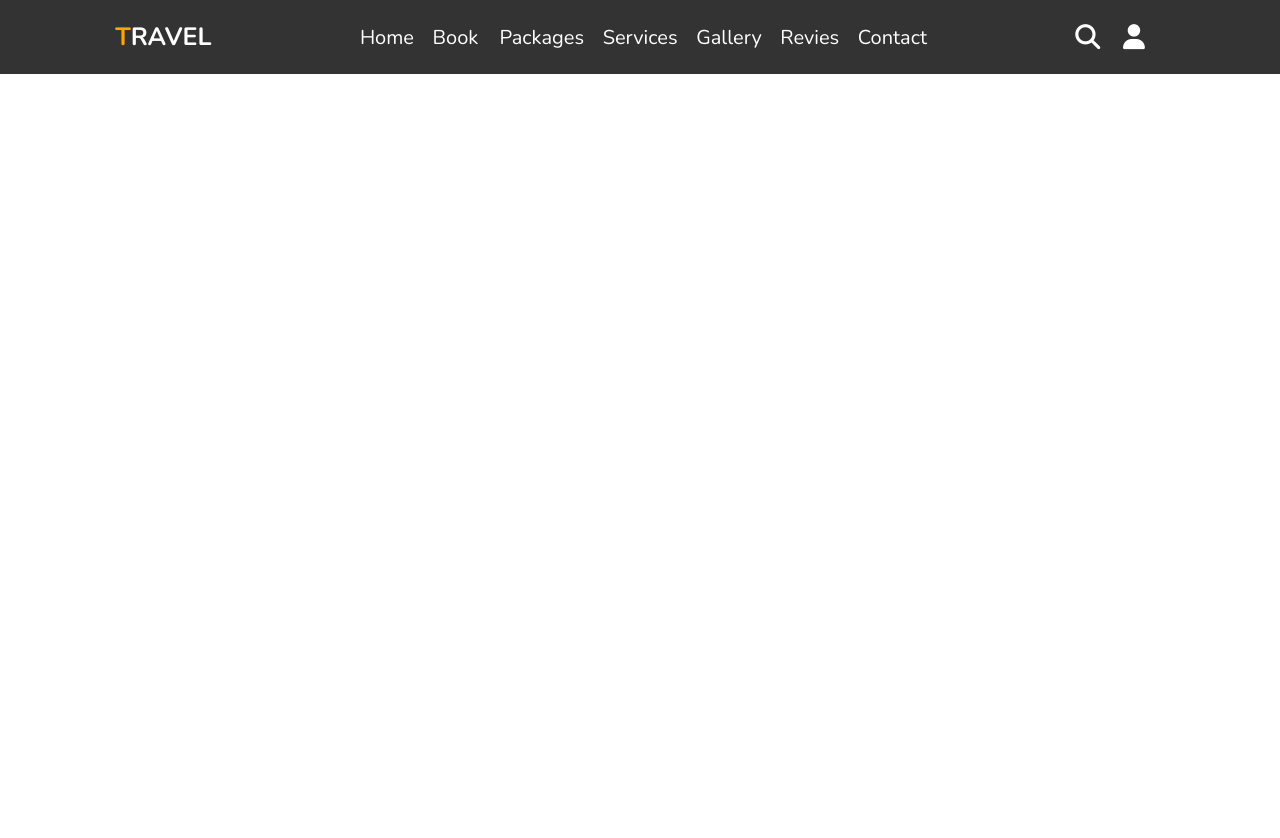
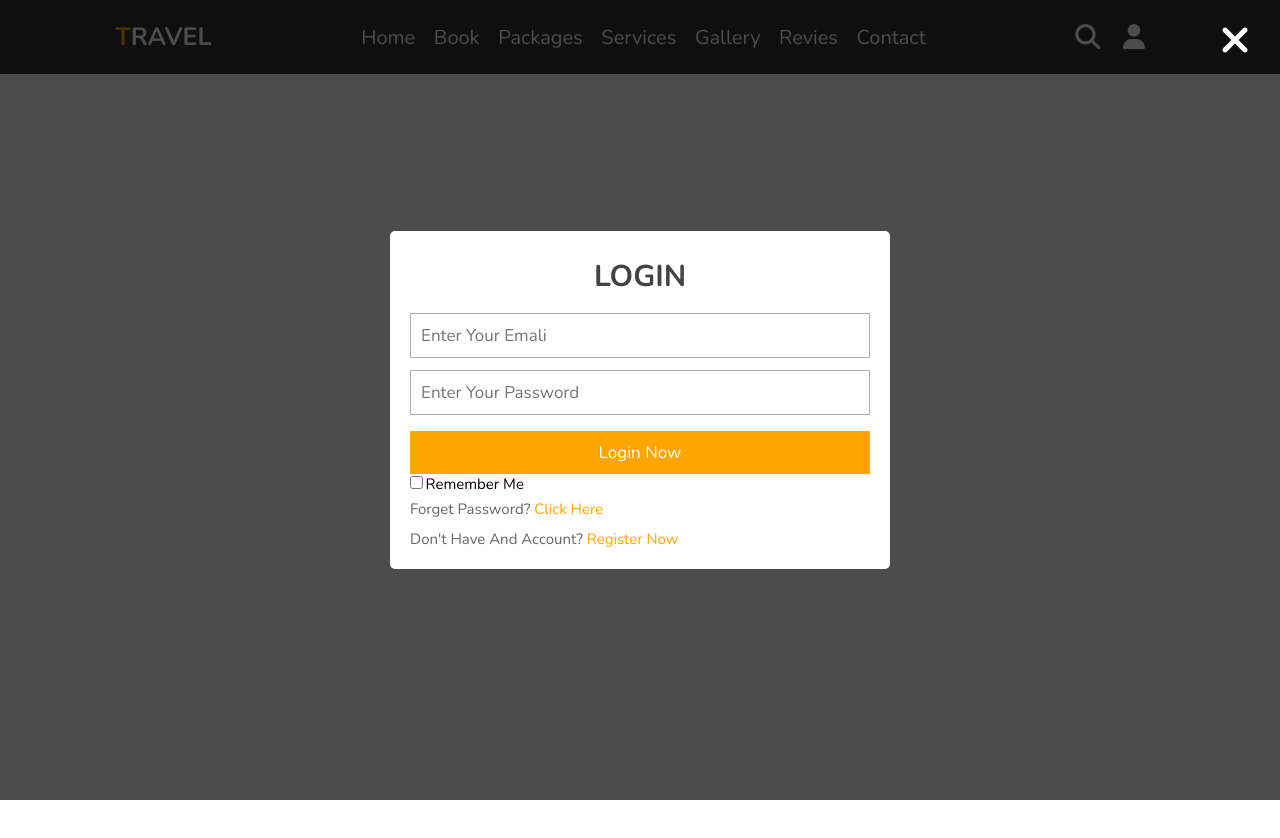
Before and after one commit to harisantoso/indo-travel, a plain HTML site: page index.html in a window 1280 px wide. Both pictures are taken after a click on the icon 1133 px from the left and 36 px from the top of the page. Shown: the top 838 px of the page. After the commit the page ends 800 px from the top, so only its background shows below. Drawn offline with nearby package versions, Linux system fonts and the light colour scheme.

Commit message:
menu bar

```diff
--- a/css/style.css
+++ b/css/style.css
@@ -23,11 +23,29 @@
 
 html {
   font-size: 62.5%;
-  overflow: hidden;
+  overflow-x: hidden;
   scroll-padding-top: 6rem;
   scroll-behavior: smooth;
 }
 
+.btn {
+  display: inline-block;
+  margin-top: 1rem;
+  background: var(--orange);
+  color: #fff;
+  padding: .8rem 3rem;
+  border: .2rem solid var(--orange);
+  cursor: pointer;
+  font-size: 1.7rem;
+}
+
+.btn:hover {
+  /* background: rgba(255, 168, 0, .2); */
+  background: #fff;
+  color: var(--orange);
+}
+
+/* header  */
 header {
   position: fixed;
   top: 0;
@@ -73,7 +91,6 @@ header .icons i:hover {
   color: var(--orange);
 }
 
-
 header .search-bar-container {
   position: absolute;
   top: 100%;
@@ -112,6 +129,158 @@ header .search-bar-container label:hover {
   color: var(--orange);
 }
 
-body {
-  height: 2000rem
+/* header  */
+
+
+/* body {
+  height: 200rem;
+} */
+
+/* login form  */
+.login-form-container {
+  position: fixed;
+  top: -120%;
+  left: 0;
+  z-index: 10000;
+  min-height: 100vh;
+  width: 100%;
+  background-color: rgba(0, 0, 0, .7);
+  display: flex;
+  align-items: center;
+  justify-content: center;
 }
+
+.login-form-container.active {
+  top: 0;
+}
+
+.login-form-container form {
+  margin: 2rem;
+  padding: 1.5rem 2rem;
+  border-radius: .5rem;
+  background: #fff;
+  width: 50rem;
+}
+
+.login-form-container form h3 {
+  font-size: 3rem;
+  color: #444;
+  text-transform: uppercase;
+  text-align: center;
+  padding: 1rem 0;
+}
+
+.login-form-container form .box {
+  width: 100%;
+  padding: 1rem;
+  font-size: 1.7rem;
+  color: #333;
+  margin: .6rem 0;
+  border: .1rem solid rgba(0, 0, 0, .3);
+  text-transform: n;
+}
+
+.login-form-container form .box:focus {
+  background-color: var(--orange);
+}
+
+.login-form-container form remember {
+  margin: 2rem 0;
+}
+
+.login-form-container form label {
+  font-size: 1.5rem;
+}
+
+.login-form-container form .btn {
+  display: block;
+  width: 100%;
+}
+
+.login-form-container form p {
+  padding: .5rem 0;
+  font-size: 1.5rem;
+  color: #666;
+}
+
+.login-form-container form p a {
+  color: var(--orange);
+}
+
+.login-form-container form p a:hover {
+  color: #333;
+  text-decoration: underline;
+}
+
+.login-form-container #form-close {
+  position: absolute;
+  top: 2rem;
+  right: 3rem;
+  font-size: 4rem;
+  color: #fff;
+  cursor: pointer;
+}
+
+/* login form  */
+
+/* menu bar  */
+#menu-bar {
+  color: #fff;
+  border: .1rem solid #fff;
+  border-radius: .5rem;
+  font-size: 3rem;
+  padding: .5rem 1.2rem;
+  cursor: pointer;
+  display: none;
+}
+
+/* menu bar  */
+
+
+/* media queries */
+@media (max-width:1200px) {
+  html {
+    font-size: 55%;
+  }
+}
+
+@media (max-width:911px) {
+  header {
+    padding: 2rem;
+  }
+}
+
+@media (max-width:768px) {
+  #menu-bar {
+    display: initial;
+  }
+
+  header .navbar {
+    position: absolute;
+    top: 100%;
+    right: 0;
+    left: 0;
+    background: #333;
+    border-top: .1rem solid rgba(255, 255, 255, .2);
+    padding: 1rem 2rem;
+    clip-path: polygon(0 0, 100% 0, 100% 0, 0 0);
+  }
+
+  header .navbar a {
+    display: block;
+    background-color: #222;
+    border-radius: .5rem;
+    padding: 1rem;
+    margin: 1rem;
+  }
+}
+
+header .navbar.active {
+  clip-path: polygon(0 0, 100% 0, 100% 100%, 0 100%);
+}
+
+@media (max-width:450px) {
+  html {
+    font-size: 40%;
+  }
+}
--- a/index.html
+++ b/index.html
@@ -17,17 +17,18 @@
 <body>
   <!-- header section starts  -->
   <header>
+    <div id="menu-bar" class="fas fa-bars"></div>
 
     <a href="#" class="logo"><span>T</span>ravel</a>
 
     <nav class="navbar">
       <a href="#home">Home</a>
-      <a href="#book">Book</B>
-        <a href="#packages">Packages</a>
-        <a href="#services">Services</a>
-        <a href="#gallery">Gallery</a>
-        <a href="#revies">Revies</a>
-        <a href="#contact">Contact</a>
+      <a href="#book">Book</a>
+      <a href="#packages">Packages</a>
+      <a href="#services">Services</a>
+      <a href="#gallery">Gallery</a>
+      <a href="#revies">Revies</a>
+      <a href="#contact">Contact</a>
     </nav>
 
     <div class="icons">
@@ -40,8 +41,26 @@
       <label for="search-bar" class="fas fa-search"></label>
     </form>
 
-    <!-- header section ends -->
   </header>
+  <!-- header section ends -->
+
+  <!-- login form container start -->
+  <div class="login-form-container">
+
+    <i class="fas fa-times" id="form-close"></i>
+
+    <form action="">
+      <h3>login</h3>
+      <input type="email" class="box" placeholder="enter your emali">
+      <input type="password" class="box" placeholder="enter your password">
+      <input type="submit" value="login now" class="btn">
+      <input type="checkbox" id="remember">
+      <label for="remember">remember me</label>
+      <p>forget password? <a href="#">click here</a></p>
+      <p>don't have and account? <a href="#">register now</a></p>
+    </form>
+  </div>
+  <!-- login form container end -->
 
   <!-- customer js file link  -->
   <script src="js/script.js"></script>
--- a/js/script.js
+++ b/js/script.js
@@ -1,12 +1,35 @@
 let searchBtn = document.querySelector('#search-btn');
 let searchBar = document.querySelector('.search-bar-container');
+
+let formhBtn = document.querySelector('#login-btn');
+let loginForm = document.querySelector('.login-form-container');
+let formClose = document.querySelector('#form-close');
+
+let menu = document.querySelector('#menu-bar');
+let navbar = document.querySelector('.navbar');
 
 window.onscroll = ()=>{
   searchBtn.classList.remove('fa-times');
   searchBar.classList.remove('active');
+  menu.classList.remove('fa-times');
+  navbar.classList.remove('active');
+  loginForm.classList.remove('active');
 }
 
 searchBtn.addEventListener('click', ()=>{
   searchBtn.classList.toggle('fa-times');
   searchBar.classList.toggle('active');
 });
+
+formhBtn.addEventListener('click', ()=>{
+  loginForm.classList.add('active');
+});
+
+formClose.addEventListener('click', ()=>{
+  loginForm.classList.remove('active');
+});
+
+menu.addEventListener('click', ()=>{
+  menu.classList.toggle('fa-times');
+  navbar.classList.toggle('active');
+});
```
Also changed, not shown: CATATAN.txt.
